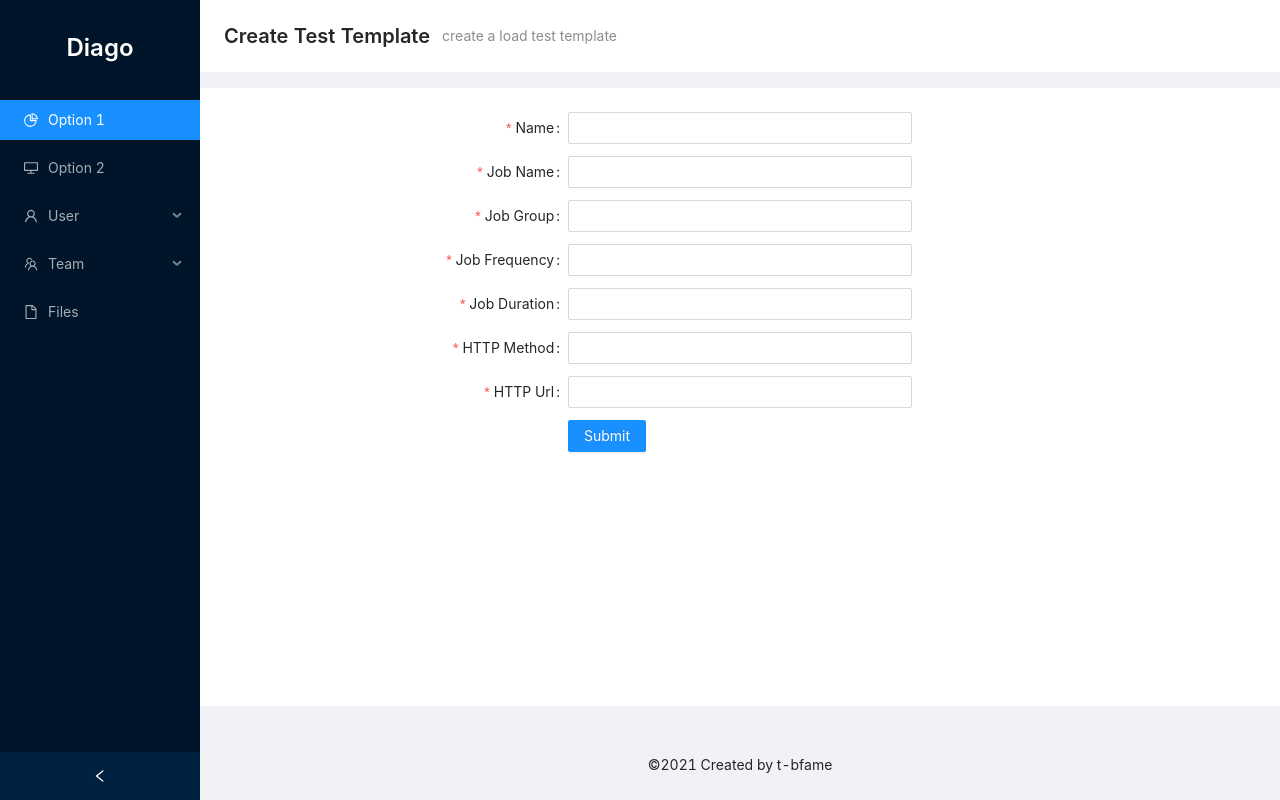
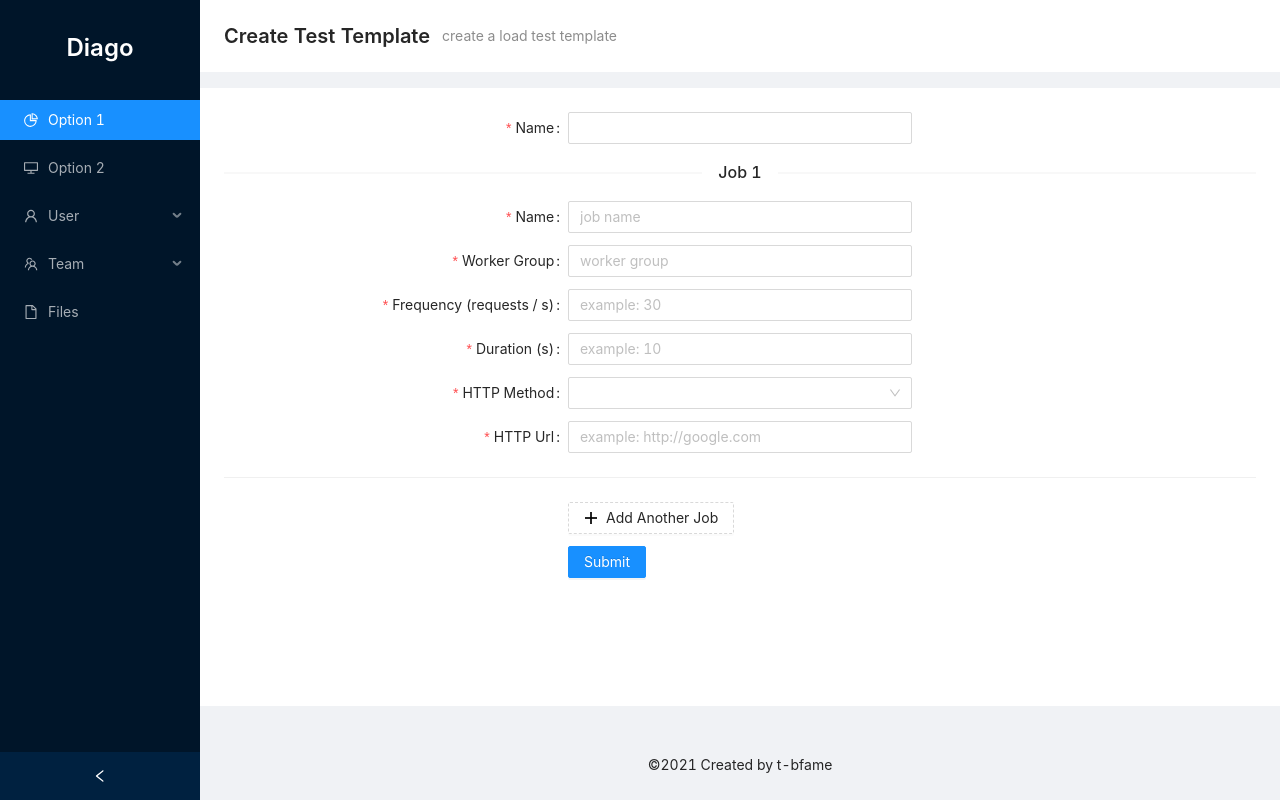
Before and after one commit to t-bfame/diago-ui, a React (Create React App) app: page /create-test-template in a window 1280 px wide. Built offline with nearby package versions, Linux system fonts and the light colour scheme.

Commit message:
add support for adding jobs dynamically on create test template page

```diff
--- a/src/main/views/CreateTestTemplatePage.js
+++ b/src/main/views/CreateTestTemplatePage.js
@@ -3,6 +3,8 @@ import { Form, Input, PageHeader, Button } from 'antd';
 
 import Page from '../../common/views/Page';
 import Test from '../../model/test';
+
+import DynamicJobField from './DynamicJobField';
 
 const layout = {
   labelCol: {
@@ -36,20 +38,21 @@ class CreateTestTemplatePage extends Component {
   onFinish = async(values) => {
     console.log('Success:', values);
     this.setState({loading: true});
-    const { name, jobname, group, frequency, duration, httpmethod, httpurl } = values;
+    const { name, jobs } = values;
+
     const response = await Test.create({
       Name: name,
-      Jobs: [
-        {
-          Name: jobname,
-          Group: group,
+      Jobs: jobs.map(job => {
+        return {
+          Name: job.name,
+          Group: job.group,
           Priority: 0,
-          Frequency: parseInt(frequency),
-          Duration: parseInt(duration),
-          HTTPMethod: httpmethod,
-          HTTPUrl: httpurl,
-        },
-      ],
+          Frequency: parseInt(job.frequency),
+          Duration: parseInt(job.duration),
+          HTTPMethod: job.httpmethod,
+          HTTPUrl: job.httpurl,
+        }
+      })
     });
     console.log(response);
     this.setState({loading: false});
@@ -83,6 +86,7 @@ class CreateTestTemplatePage extends Component {
             name="basic"
             onFinish={this.onFinish}
             onFinishFailed={this.onFinishFailed}
+            initialValues={{jobs: [""]}}
           >
             <Form.Item
               label="Name"
@@ -96,78 +100,8 @@ class CreateTestTemplatePage extends Component {
             >
               <Input />
             </Form.Item>
-            <Form.Item
-              label="Job Name"
-              name="jobname"
-              rules={[
-                {
-                  required: true,
-                  message: 'Please input the job name!',
-                },
-              ]}
-            >
-              <Input />
-            </Form.Item>
-            <Form.Item
-              label="Job Group"
-              name="group"
-              rules={[
-                {
-                  required: true,
-                  message: 'Please input the group!',
-                },
-              ]}
-            >
-              <Input />
-            </Form.Item>
-            <Form.Item
-              label="Job Frequency"
-              name="frequency"
-              rules={[
-                {
-                  required: true,
-                  message: 'Please input the frequency!',
-                },
-              ]}
-            >
-              <Input />
-            </Form.Item>
-            <Form.Item
-              label="Job Duration"
-              name="duration"
-              rules={[
-                {
-                  required: true,
-                  message: 'Please input the duration!',
-                },
-              ]}
-            >
-              <Input />
-            </Form.Item>
-            <Form.Item
-              label="HTTP Method"
-              name="httpmethod"
-              rules={[
-                {
-                  required: true,
-                  message: 'Please input the HTTP method!',
-                },
-              ]}
-            >
-              <Input />
-            </Form.Item>
-            <Form.Item
-              label="HTTP Url"
-              name="httpurl"
-              rules={[
-                {
-                  required: true,
-                  message: 'Please input the HTTP Url!',
-                },
-              ]}
-            >
-              <Input />
-            </Form.Item>
+
+            <DynamicJobField />
 
             <Form.Item {...tailLayout}>
               <Button type="primary" htmlType="submit" loading={loading}>
--- /dev/null
+++ b/src/main/views/DynamicJobField.js
@@ -0,0 +1,126 @@
+import React from "react";
+import { MinusCircleOutlined, PlusOutlined } from "@ant-design/icons";
+import { Form, Divider, Button, Select, Input } from "antd";
+
+const tailLayout = {
+  wrapperCol: {
+    offset: 8,
+    span: 8,
+  },
+};
+
+const DynamicJobField = props => {
+  return (
+    <Form.List name="jobs">
+      {(fields, { add, remove }) => (
+        <div>
+          {fields.map((field, index) => (
+            <div key={field.key}>
+              <Divider>Job {index + 1}</Divider>
+              <Form.Item
+                name={[index, "name"]}
+                label="Name"
+                rules={[
+                  {
+                    required: true,
+                    message: 'Please input the job name!',
+                  },
+                ]}
+              >
+                <Input placeholder="job name" />
+              </Form.Item>
+              <Form.Item
+                label="Worker Group"
+                name={[index, "group"]}
+                rules={[
+                  {
+                    required: true,
+                    message: 'Please input the worker group!',
+                  },
+                ]}
+              >
+                <Input placeholder='worker group' />
+              </Form.Item>
+              <Form.Item
+                label="Frequency (requests / s)"
+                name={[index, "frequency"]}
+                rules={[
+                  {
+                    required: true,
+                    message: 'Please input the frequency!',
+                  },
+                ]}
+              >
+                <Input placeholder="example: 30" />
+              </Form.Item>
+              <Form.Item
+                label="Duration (s)"
+                name={[index, "duration"]}
+                rules={[
+                  {
+                    required: true,
+                    message: 'Please input the duration in seconds!',
+                  },
+                ]}
+              >
+                <Input placeholder='example: 10' />
+              </Form.Item>
+              <Form.Item
+                label="HTTP Method"
+                name={[index, "httpmethod"]}
+                rules={[
+                  {
+                    required: true,
+                    message: 'Please input the HTTP method!',
+                  },
+                ]}
+              >
+                <Select>
+                  <Select.Option value="GET">GET</Select.Option>
+                  <Select.Option value="PUT">PUT</Select.Option>
+                  <Select.Option value="POST">POST</Select.Option>
+                  <Select.Option value="DELETE">DELETE</Select.Option>
+                </Select>
+              </Form.Item>
+              <Form.Item
+                label="HTTP Url"
+                name={[index, "httpurl"]}
+                rules={[
+                  {
+                    required: true,
+                    message: 'Please input the HTTP Url!',
+                  },
+                ]}
+              >
+                <Input placeholder='example: http://google.com' />
+              </Form.Item>
+              {index !== 0 && fields.length > 1 ? (
+                <Form.Item {...tailLayout}>
+                  <Button
+                    type="danger"
+                    className="dynamic-delete-button"
+                    onClick={() => remove(field.name)}
+                    icon={<MinusCircleOutlined />}
+                  >
+                    Remove Job
+                  </Button>
+                </Form.Item>
+              ) : null}
+            </div>
+          ))}
+          <Divider />
+          <Form.Item {...tailLayout}>
+            <Button
+              type="dashed"
+              onClick={() => add()}
+            >
+              <PlusOutlined /> Add Another Job
+            </Button>
+          </Form.Item>
+        </div>
+      )}
+    </Form.List>
+  );
+}
+
+export default DynamicJobField;
```
